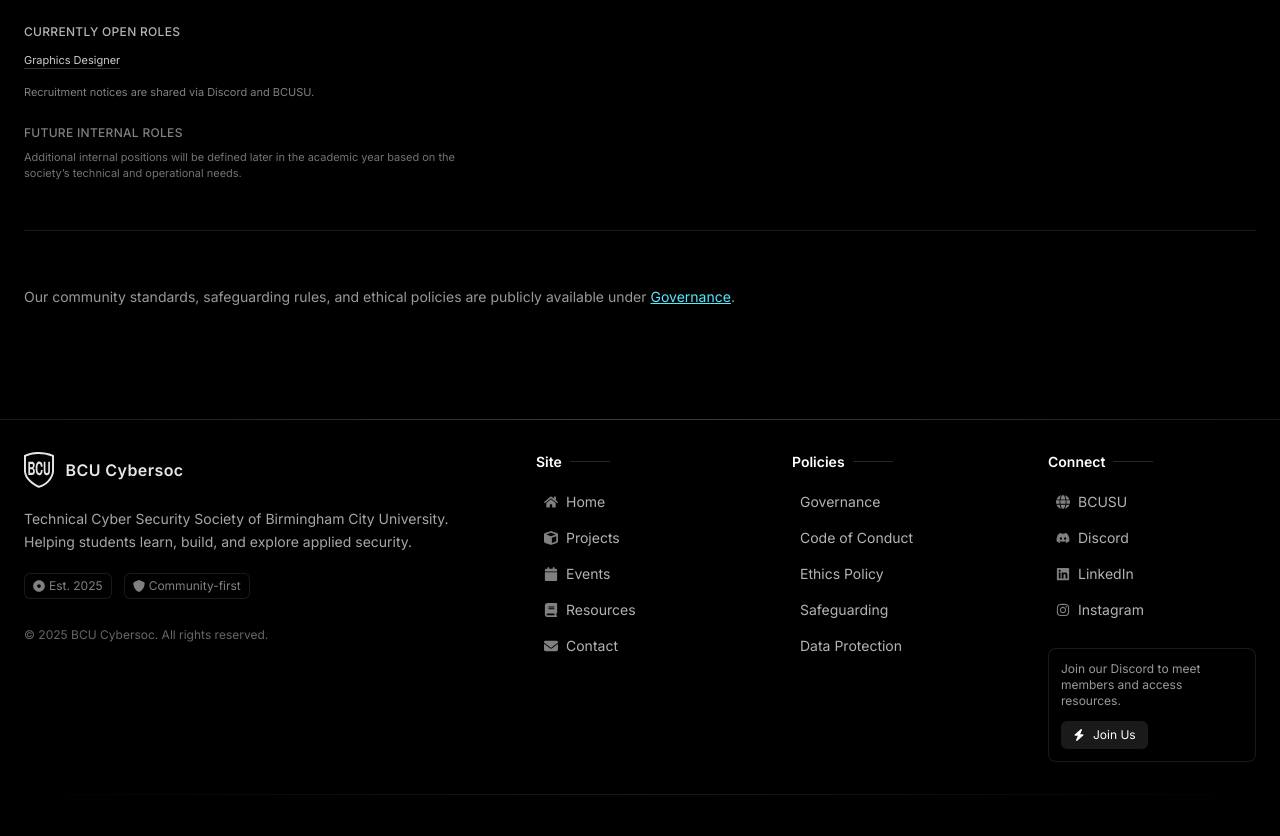
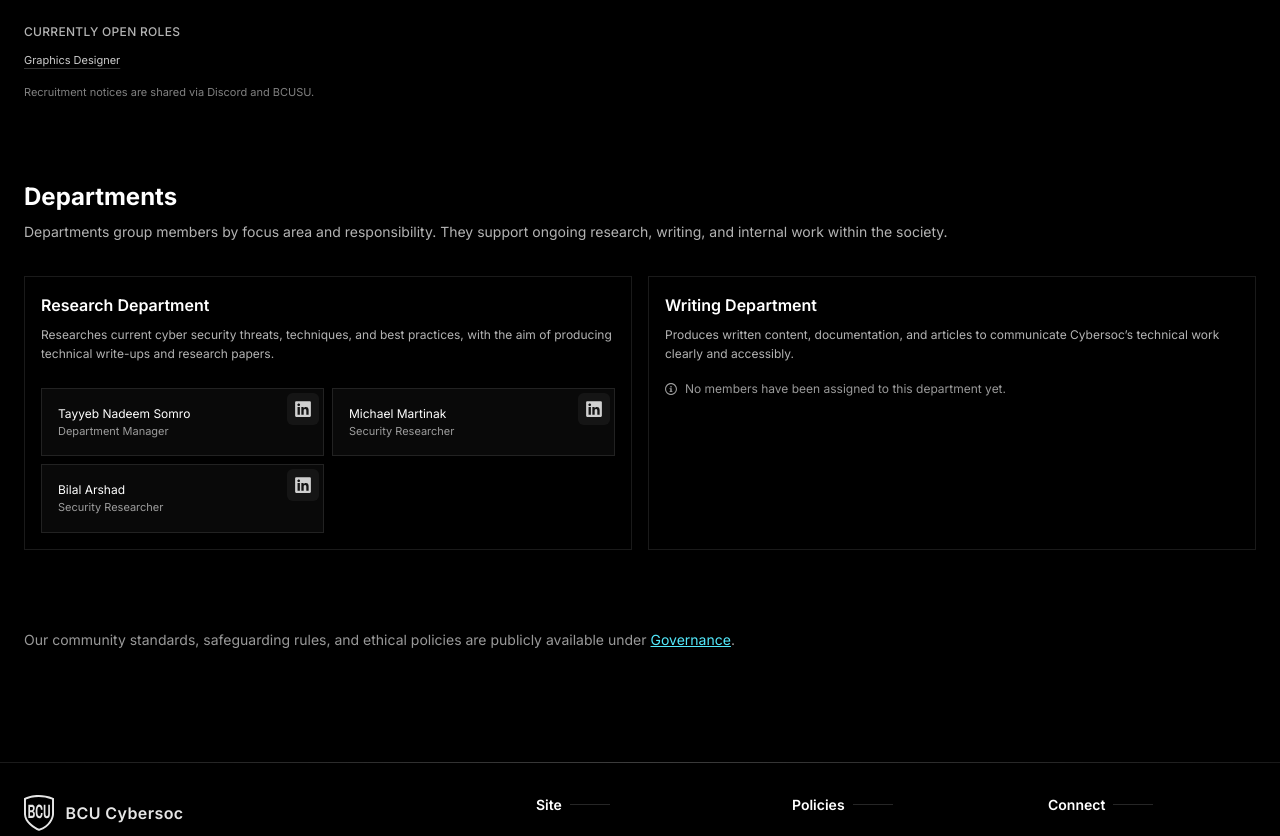
Before and after one commit to baberlabs/cybersoc, a React (Vite) app: page /contact in a window 1280 px wide. Shown: the part 1260-2096 px from the top of the page. Before the commit the page ends 2055 px from the top, so only its background shows below. Built offline with nearby package versions, Linux system fonts and the light colour scheme.

Commit message:
Add department section to contact page
- Introduce Departments section UI
- Add departments data
- Write departments data into contact page

```diff
--- /dev/null
+++ b/public/data/departments.json
@@ -0,0 +1,18 @@
+[
+  {
+    "id": "research",
+    "name": "Research Department",
+    "description": "Researches current cyber security threats, techniques, and best practices, with the aim of producing technical write-ups and research papers.",
+    "members": [
+      { "id": "tayyeb", "role": "Department Manager" },
+      { "id": "michael", "role": "Security Researcher" },
+      { "id": "bilal", "role": "Security Researcher" }
+    ]
+  },
+  {
+    "id": "writing",
+    "name": "Writing Department",
+    "description": "Produces written content, documentation, and articles to communicate Cybersoc’s technical work clearly and accessibly.",
+    "members": []
+  }
+]
--- /dev/null
+++ b/src/hooks/useDepartments.js
@@ -0,0 +1,33 @@
+import { useSocietyData } from "./useSocietyData";
+
+export const useDepartments = () => {
+  const { departments, members } = useSocietyData();
+
+  if (!departments || !members) {
+    return { membersByDepartments: [] };
+  }
+
+  const memberById = Object.fromEntries(members.map((m) => [m.id, m]));
+
+  const membersByDepartments = departments.map((department) => {
+    const members = department.members.map((m) => {
+      const member = memberById[m.id];
+      return {
+        id: member.id,
+        name: member.name,
+        role: m.role,
+        linkedin: member.linkedin,
+      };
+    });
+    return {
+      id: department.id,
+      name: department.name,
+      description: department.description,
+      members,
+    };
+  });
+
+  return {
+    membersByDepartments,
+  };
+};
--- a/src/hooks/useSocietyData.js
+++ b/src/hooks/useSocietyData.js
@@ -6,6 +6,7 @@ export const useSocietyData = () => {
     roles: [],
     assignments: [],
     projects: [],
+    departments: [],
   });
 
   useEffect(() => {
@@ -14,12 +15,14 @@ export const useSocietyData = () => {
       fetch("/data/committee_roles.json").then((r) => r.json()),
       fetch("/data/committee_assignments.json").then((r) => r.json()),
       fetch("/data/projects.json").then((r) => r.json()),
-    ]).then(([members, roles, assignments, projects]) => {
+      fetch("/data/departments.json").then((r) => r.json()),
+    ]).then(([members, roles, assignments, projects, departments]) => {
       setData({
         members,
         roles,
         assignments,
         projects,
+        departments,
       });
     });
   }, []);
--- a/src/pages/Contact.jsx
+++ b/src/pages/Contact.jsx
@@ -2,6 +2,8 @@ import { useEffect, useState, useMemo } from "react";
 import { FaDiscord, FaInstagram, FaLinkedin } from "react-icons/fa6";
 import { useSocietyData } from "../hooks/useSocietyData";
 import { useCommittee } from "../hooks/useCommittee";
+import { useDepartments } from "../hooks/useDepartments";
+import { ImInfo } from "react-icons/im";
 
 const ICON_MAP = {
   bcusu: "/icons/bcusu.svg",
@@ -12,7 +14,9 @@ const ICON_MAP = {
 
 const Contact = () => {
   const [contacts, setContacts] = useState([]);
+
   const { committeeMembers, vacantRoles } = useCommittee();
+  const { membersByDepartments } = useDepartments();
 
   // Load platform links
   useEffect(() => {
@@ -125,7 +129,7 @@ const Contact = () => {
               </div>
             )}
 
-            <div>
+            {/* <div>
               <p className="mb-2 text-xs font-medium uppercase tracking-wide text-white/50">
                 Future internal roles
               </p>
@@ -135,13 +139,68 @@ const Contact = () => {
                 academic year based on the society’s technical and operational
                 needs.
               </p>
-            </div>
+            </div> */}
           </section>
         )}
+      </section>
 
-        {/* Departments */}
-        <section className="mt-12 border-t border-white/10 pt-6 space-y-6"></section>
+      {/* Departments */}
+      <section className="space-y-8">
+        <div>
+          <h2 className="text-2xl font-bold text-white">Departments</h2>
+          <p className="mt-2 text-sm leading-relaxed text-white/70">
+            Departments group members by focus area and responsibility. They
+            support ongoing research, writing, and internal work within the
+            society.
+          </p>
+        </div>
 
+        <div className="grid grid-cols-1 md:grid-cols-2 gap-4">
+          {membersByDepartments.map((department) => (
+            <div key={department.id} className="border border-white/10 p-4">
+              <h3 className="font-semibold">{department.name}</h3>
+              <p className="mt-2 text-[12px] leading-relaxed text-white/70">
+                {department.description}
+              </p>
+              {department.members.length ? (
+                <ul className="mt-6 grid grid-cols-2 gap-2">
+                  {department.members.map((member) => (
+                    <li
+                      key={member.id}
+                      className="relative border border-white/10 bg-neutral-900/40 text-[12px] shadow-sm transition hover:bg-neutral-900/70 p-4"
+                    >
+                      <div className="text-white text-[12px]">
+                        {member.name}
+                      </div>
+                      <div className="text-white/60 text-[11px]">
+                        {member.role}
+                      </div>
+                      {member.linkedin && (
+                        <a
+                          href={member.linkedin}
+                          target="_blank"
+                          rel="noopener noreferrer"
+                          aria-label={`LinkedIn profile of ${member.name}`}
+                          className="absolute right-1 top-1 inline-flex h-8 w-8 items-center justify-center rounded-md bg-white/5 text-white/80 transition hover:bg-white/10 hover:text-white"
+                        >
+                          <FaLinkedin size={18} />
+                        </a>
+                      )}
+                    </li>
+                  ))}
+                </ul>
+              ) : (
+                <p className="mt-4 text-[12px] text-white/60 flex flex-row items-center gap-2">
+                  <ImInfo size={12} />
+                  No members have been assigned to this department yet.
+                </p>
+              )}
+            </div>
+          ))}
+        </div>
+      </section>
+
+      <section>
         <p className="text-sm text-white/60">
           Our community standards, safeguarding rules, and ethical policies are
           publicly available under
```
